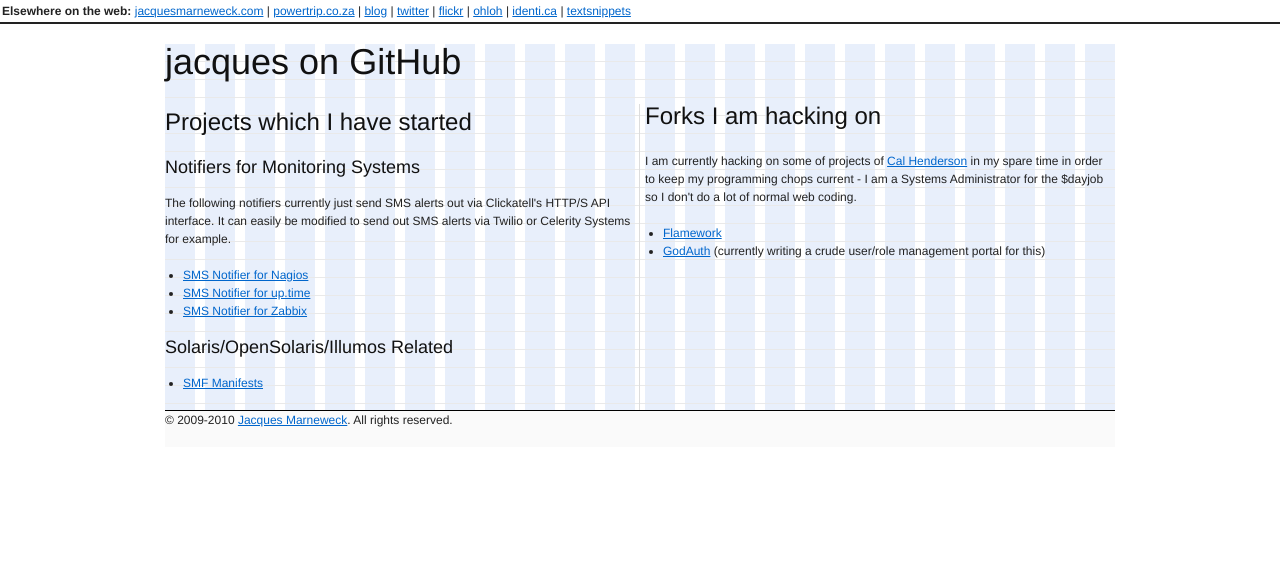
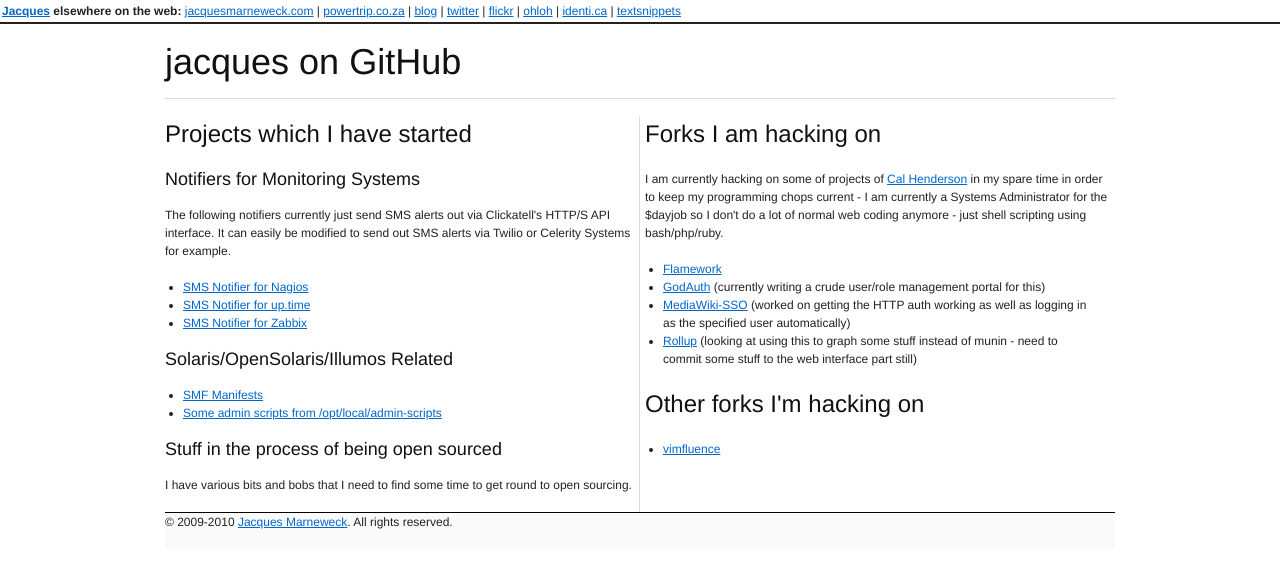
Before and after one commit to jacques/jacques.github.com, a plain HTML site: page index.html in a window 1280 px wide. Drawn offline with Linux system fonts and the light colour scheme.

Commit message:
A tad more content

```diff
--- a/css/global.css
+++ b/css/global.css
@@ -2,6 +2,7 @@
 	border-bottom: 2px solid;
 	padding: 2px;
 	margin-bottom: 20px;
+	background-color: #fff;
 }
 
 #navbg {
@@ -46,8 +47,8 @@
 }
 #content {
     clear: both;
-    margin-top: 6px;
 }
+
 #container {
 	margin-top: 10px;
 }
--- a/index.html
+++ b/index.html
@@ -1,10 +1,21 @@
 <!DOCTYPE html PUBLIC "-//W3C//DTD XHTML 1.1//EN"
     "http://www.w3.org/TR/xhtml11/DTD/xhtml11.dtd">
-<html>
+<html xmlns="http://www.w3.org/1999/xhtml" xml:lang="en" lang="en">
 <head>
   <meta http-equiv="Content-type" content="text/html; charset=utf-8">
-  <meta >
-  <title>jacques.github.com</title>
+  <meta http-equiv="X-UA-Compatible" content="chrome=1">
+  <meta name="ICBM" content="-34.0179 , 18.4705" />
+  <meta name="generator" content="TextMate" />
+  <meta name="author" content="Jacques Marneweck" />
+  <meta name="copyright" content="2009-2010 Jacques Marneweck.  All rights reserved." />
+  <meta name="keywords" content="github, jacques, marneweck, jacques marneweck, git, opensource, open source, nagios, zabbix, uptime, up.time, monitoring, rrdtool, sms, clickatell, php, ruby, python, node.js, node, javascript"  />
+  <meta name="geo.position" content="-34.0179;18.4705" />
+  <meta name="geo.country" content="ZA" />
+  <meta name="geo.region" content="ZA-WC" />
+  <meta name="geo.placename" content="Cape Town" />
+  <meta name="dc.language" content="en" />
+
+  <title>jacques.github.com | github.jacquesmarneweck.com | Jacques on GitHub</title>
 
   <link rel="stylesheet" href="./css/screen.css" type="text/css" media="screen, projection" title="no title" charset="utf-8" />
   <link rel="stylesheet" href="./css/print.css" type="text/css" media="print" title="no title" charset="utf-8" />
@@ -23,7 +34,7 @@
 </head>
 <body id="index" onload="">
 <div id="banner">
-  <strong>Elsewhere on the web:</strong>
+  <strong><a href="http://www.jacquesmarneweck.com/">Jacques</a> elsewhere on the web:</strong>
   <a href="http://www.jacquesmarneweck.com/">jacquesmarneweck.com</a> |
   <a href="http://www.powertrip.co.za/">powertrip.co.za</a> |
   <a href="http://www.powertrip.co.za/blog/">blog</a> |
@@ -34,15 +45,11 @@
   <a href="http://codesnippets.joyent.us/user/jacques">textsnippets</a>
 </div>
 
-<div class="container showgrid" name="container">
+<div class="container <!--showgrid-->" name="container">
   <div id="header">
     <h1>jacques on GitHub</h1>
+    <hr />
   </div>
-<!--  <div class="column span-24 last" id="navbg">
-  <ul id="nav">
-    <li><a href="http://github.com/jacques/">GitHub</a></li>
-  </ul>
-  </div>--><!-- /nav --><!-- / -->
   <div id="content" class="column border span-12">
   <h2>Projects which I have started</h2>
 
@@ -64,20 +71,35 @@
 
   <ul>
     <li><a href="http://github.com/jacques/smf-manifests">SMF Manifests</a></li>
+    <li><a href="http://github.com/jacques/adminscripts/">Some admin scripts from /opt/local/admin-scripts</a></li>
   </ul>
+
+  <h3>Stuff in the process of being open sourced</h3>
+
+  <p>
+    I have various bits and bobs that I need to find some time to get round to open sourcing.
+  </p>
   </div><!-- /content -->
   <div id="content2" class="column span-12 last">
     <h2>Forks I am hacking on</h2>
 
     <p>
       I am currently hacking on some of projects of <a href="http://github.com/iamcal/">Cal Henderson</a>
-      in my spare time in order to keep my programming chops current - I am a Systems Administrator for the
-      $dayjob so I don't do a lot of normal web coding.
+      in my spare time in order to keep my programming chops current - I am currently a Systems Administrator
+      for the $dayjob so I don't do a lot of normal web coding anymore - just shell scripting using bash/php/ruby.
     </p>
 
     <ul>
       <li><a href="http://github.com/jacques/flamework/">Flamework</a></li>
       <li><a href="http://github.com/jacques/GodAuth/">GodAuth</a> (currently writing a crude user/role management portal for this)</li>
+      <li><a href="http://github.com/jacques/MediaWiki-SSO/">MediaWiki-SSO</a> (worked on getting the HTTP auth working as well as logging in as the specified user automatically)</li>
+      <li><a href="http://github.com/jacques/rollup/">Rollup</a> (looking at using this to graph some stuff instead of munin - need to commit some stuff to the web interface part still)</li>
+    </ul>
+
+    <h2>Other forks I'm hacking on</h2>
+
+    <ul>
+      <li><a href="http://github.com/jacques/vimfluence/">vimfluence</a></li>
     </ul>
     </div><!-- /content2 -->
     <div id="footer" class="colum span-24 last">
```
